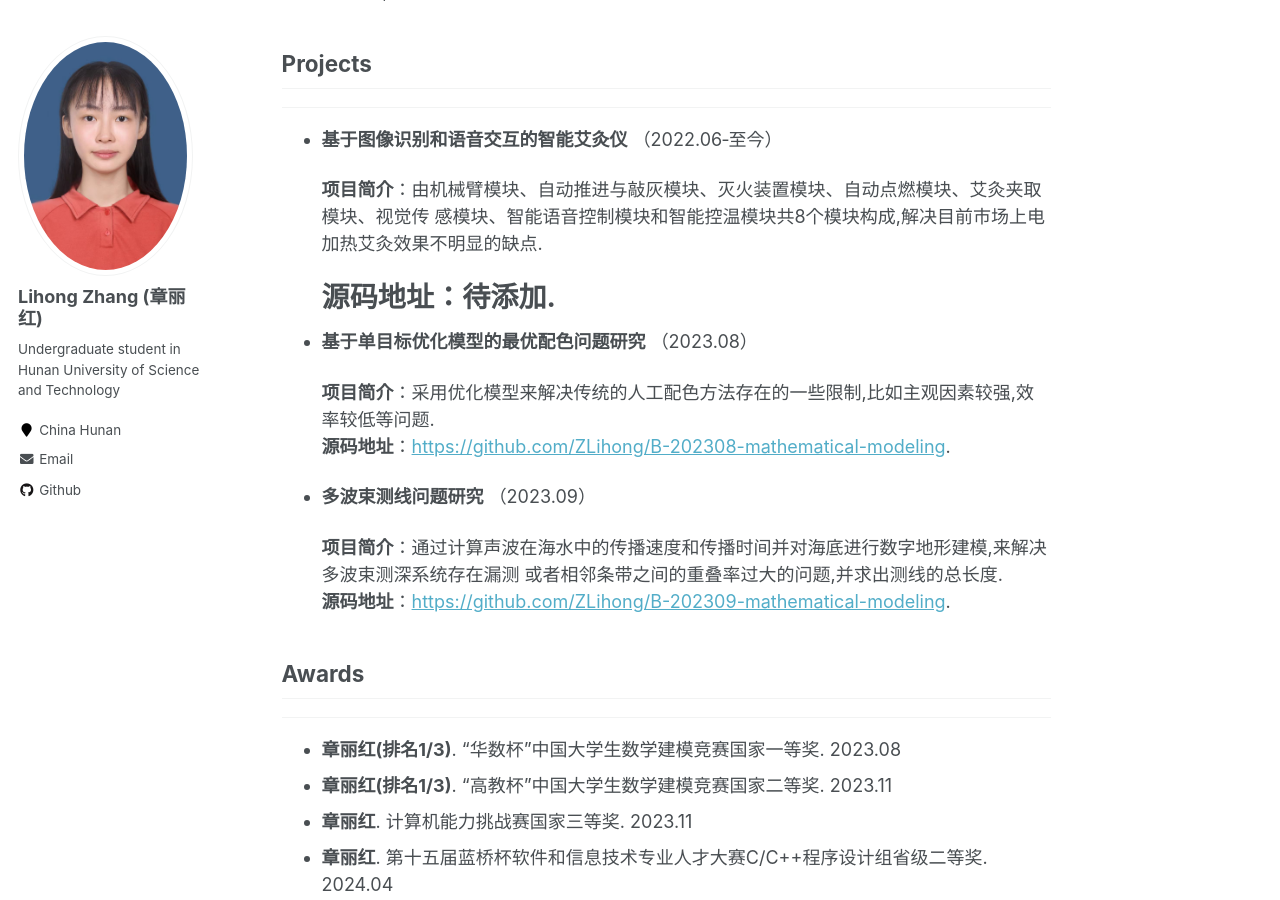
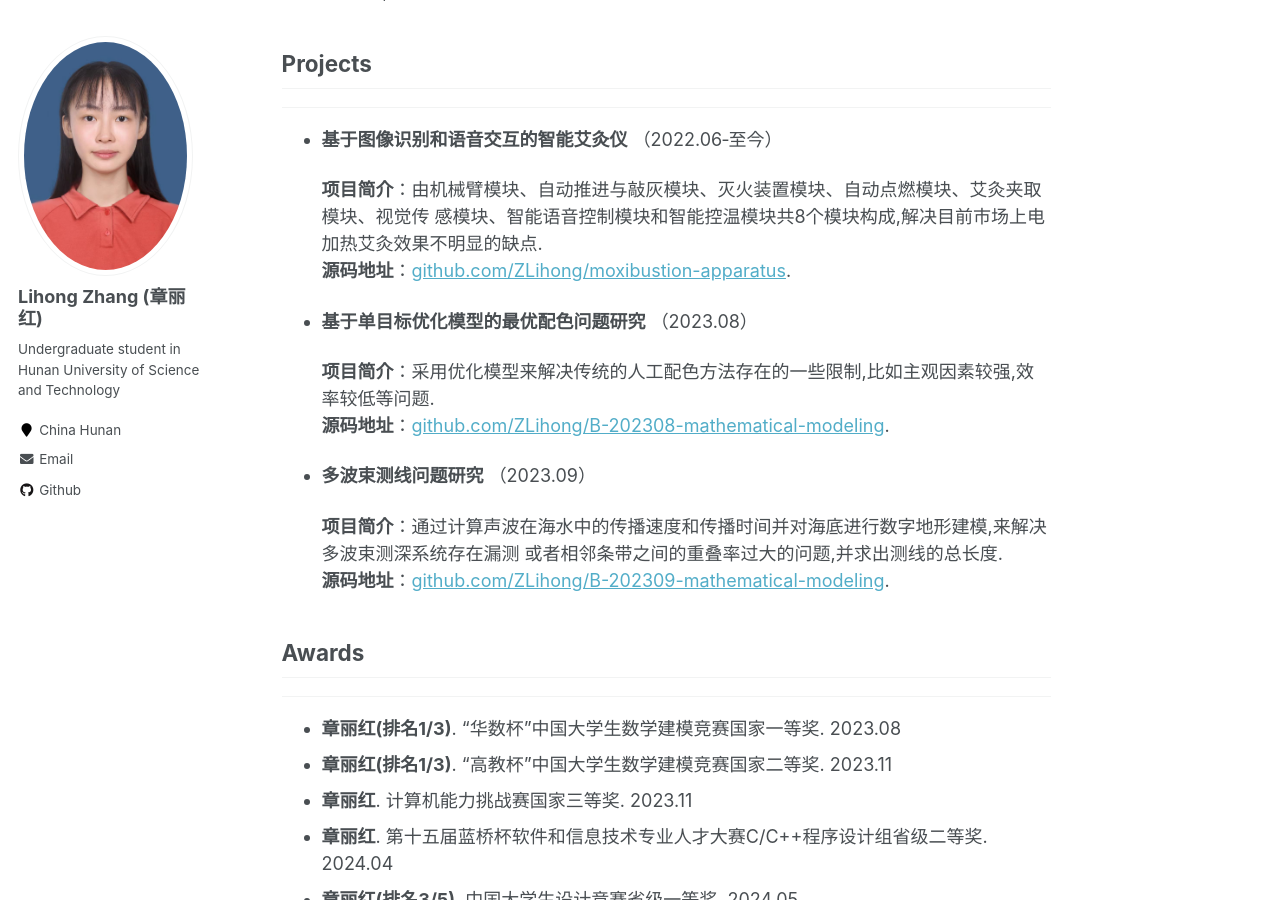
Before and after one commit to ZLihong/zlihong.github.io, a Jekyll site: the page built from _pages/about.md, in a window 1280 px wide and 900 px high, scrolled down 793 px. Built offline with Jekyll 4.4.1, drawn with Linux system fonts in a browser that asks for light colours.

Commit message:
Update about.md

```diff
--- a/_pages/about.md
+++ b/_pages/about.md
@@ -31,20 +31,20 @@ sign. IEEE Computer Society, pp. 121‑126, 2024. (CCF C)
   **项目简介**：由机械臂模块、自动推进与敲灰模块、灭火装置模块、自动点燃模块、艾灸夹取模块、视觉传
   感模块、智能语音控制模块和智能控温模块共8个模块构成,解决目前市场上电加热艾灸效果不明显的缺点.
   <br>
-  # **源码地址**：待添加.
+  **源码地址**：[github.com/ZLihong/moxibustion-apparatus](https://github.com/ZLihong/moxibustion-apparatus).
 
 + **基于单目标优化模型的最优配色问题研究** （2023.08）
 
   **项目简介**：采用优化模型来解决传统的人工配色方法存在的一些限制,比如主观因素较强,效率较低等问题.
   <br>
-  **源码地址**：[https://github.com/ZLihong/B-202308-mathematical-modeling](https://github.com/ZLihong/B-202308-mathematical-modeling).
+  **源码地址**：[github.com/ZLihong/B-202308-mathematical-modeling](https://github.com/ZLihong/B-202308-mathematical-modeling).
 
 + **多波束测线问题研究** （2023.09）
 
   **项目简介**：通过计算声波在海水中的传播速度和传播时间并对海底进行数字地形建模,来解决多波束测深系统存在漏测
   或者相邻条带之间的重叠率过大的问题,并求出测线的总长度.
   <br>
-  **源码地址**：[https://github.com/ZLihong/B-202309-mathematical-modeling](https://github.com/ZLihong/B-202308-mathematical-modeling).
+  **源码地址**：[github.com/ZLihong/B-202309-mathematical-modeling](https://github.com/ZLihong/B-202308-mathematical-modeling).
 
 ## Awards
 ------
```
